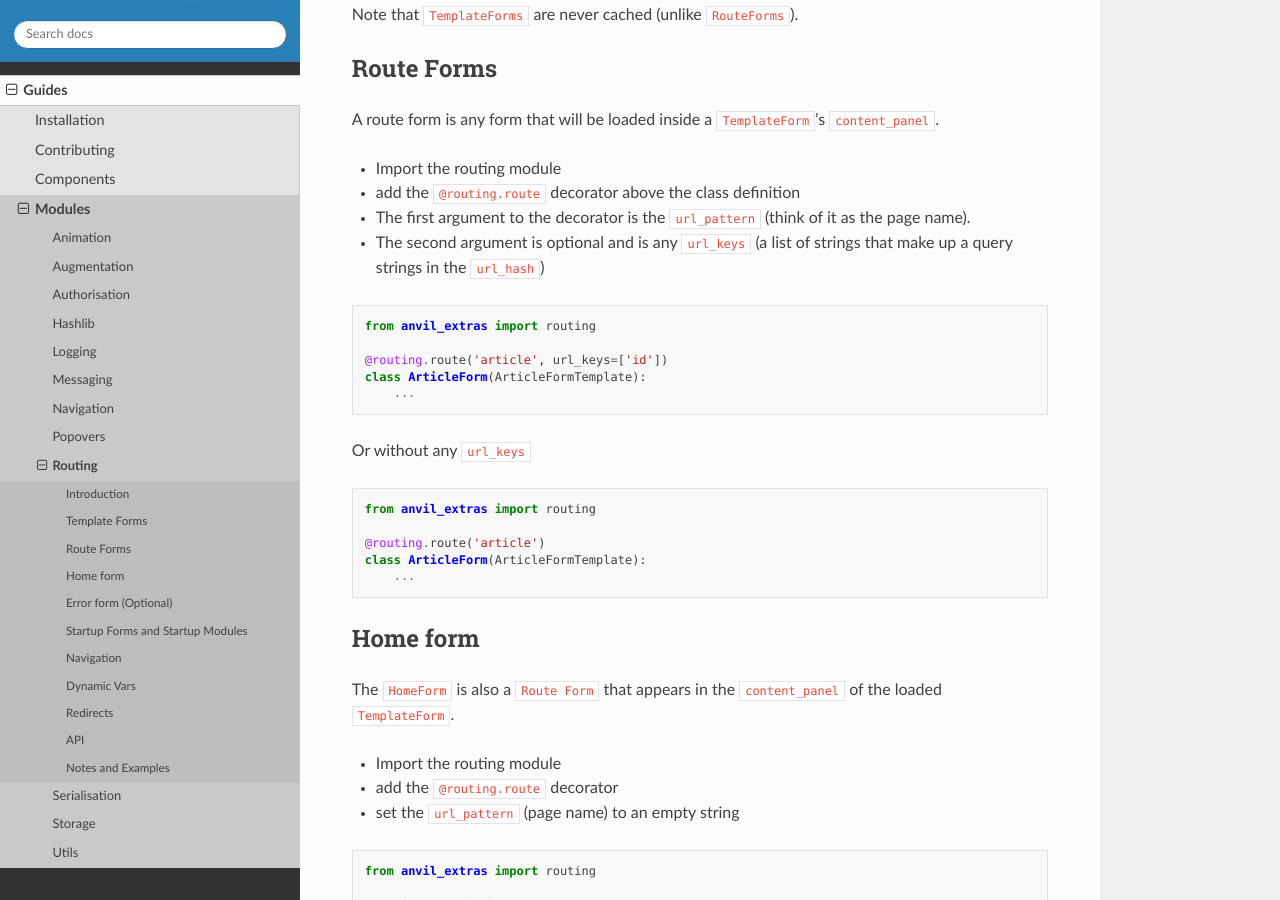
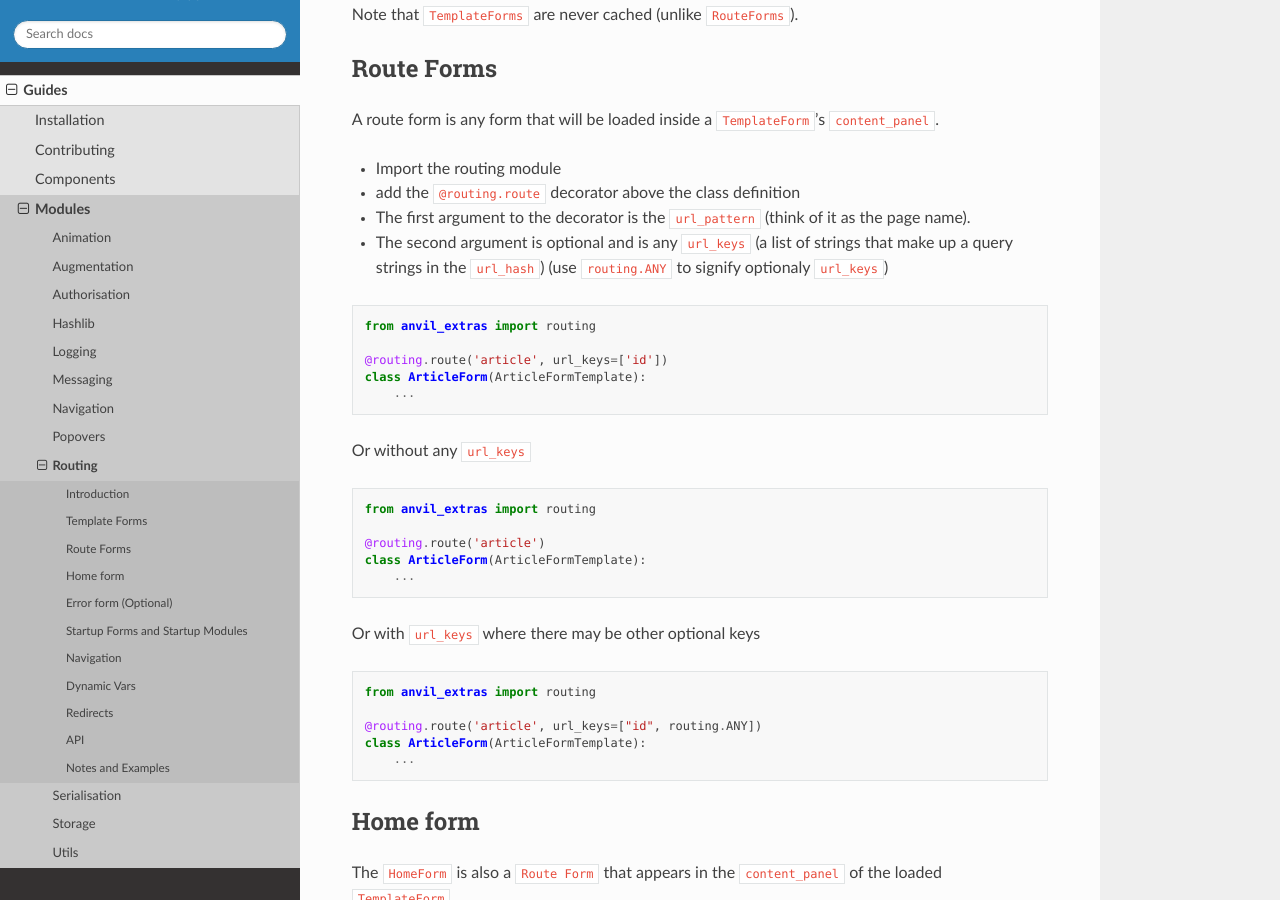
Before and after one commit to anvilistas/anvil-extras, a Sphinx documentation site: the page built from docs/guides/modules/routing.rst, in a window 1280 px wide and 900 px high, scrolled down 1973 px. Built offline with Sphinx 7.4.7 and the Read the Docs theme 2.0.0, drawn with Linux system fonts in a browser that asks for light colours; some of the changed text lies outside the part shown.

Commit message:
fix code typo and add an example of routing.ANY earlier

```diff
--- a/docs/guides/modules/routing.rst
+++ b/docs/guides/modules/routing.rst
@@ -113,6 +113,7 @@ A route form is any form that will be loaded inside a ``TemplateForm``'s
    (think of it as the page name).
 -  The second argument is optional and is any ``url_keys``
    (a list of strings that make up a query strings in the ``url_hash``)
+   (use ``routing.ANY`` to signify optionaly ``url_keys``)
 
 .. code:: python
 
@@ -131,6 +132,18 @@ Or without any ``url_keys``
     from anvil_extras import routing
 
     @routing.route('article')
+    class ArticleForm(ArticleFormTemplate):
+        ...
+
+
+Or with ``url_keys`` where there may be other optional keys
+
+
+.. code:: python
+
+    from anvil_extras import routing
+
+    @routing.route('article', url_keys=["id", routing.ANY])
     class ArticleForm(ArticleFormTemplate):
         ...
 
@@ -921,7 +934,7 @@ You can pass properties to a form by adding them as keyword arguments to ``routi
 .. code:: python
 
     def article_link_click(self, **event_args):
-        routing.set_url_hash(f'article?id={self.item["id"]'}, item=self.item)
+        routing.set_url_hash(f'article?id={self.item["id"]}', item=self.item)
 
 --------------
 
```
